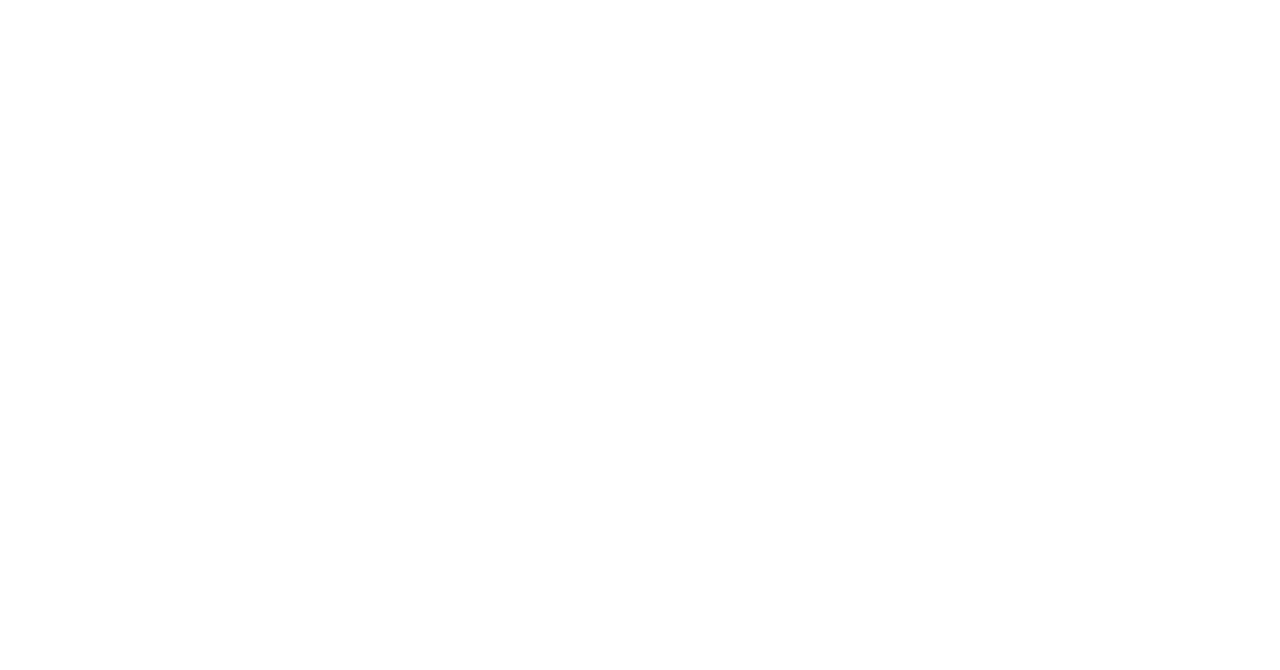
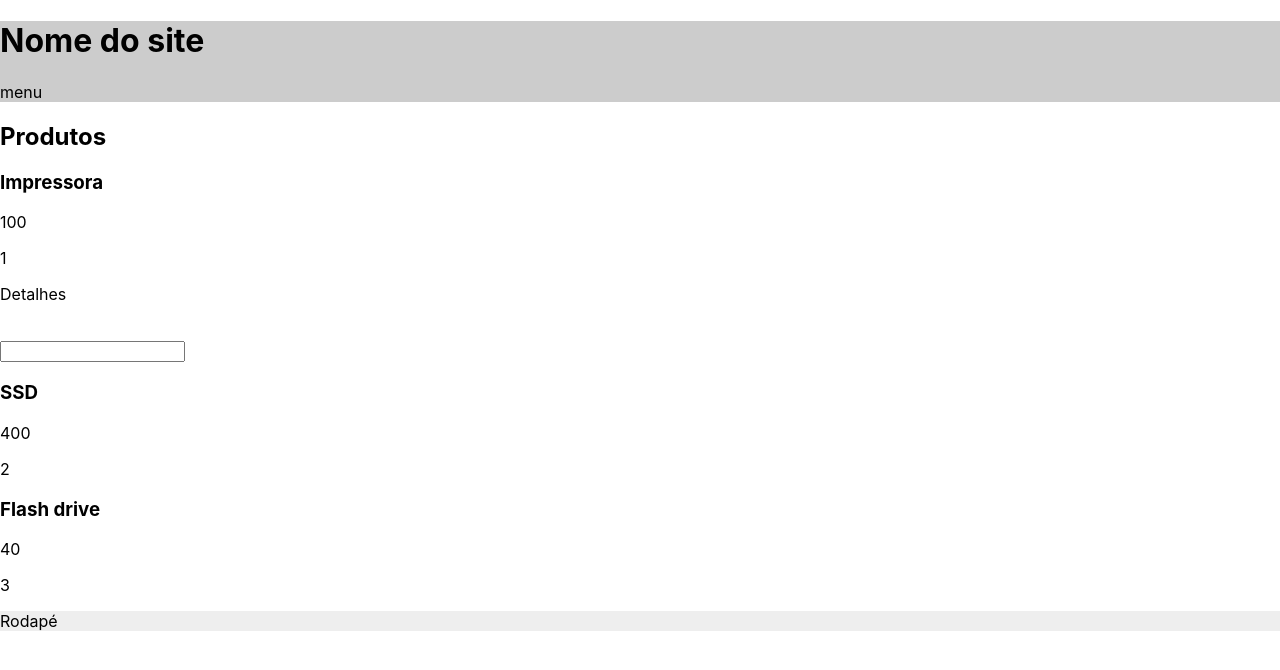
Before and after one commit to eldes/projeto-app, a React (Create React App) app: page /produtos in a window 1280 px wide. Shown: the top 670 px of the page. Built offline with nearby package versions, Linux system fonts and the light colour scheme.

Commit message:
[+] Página Produtos

```diff
--- a/src/App.tsx
+++ b/src/App.tsx
@@ -3,6 +3,7 @@ import './App.css'
 import About from './pages/about'
 import Contato from './pages/contato'
 import Home from './pages/home'
+import Produtos from './pages/produtos'
 
 function App() {
 	return (
@@ -11,6 +12,7 @@ function App() {
 				<Route path="/" exact component={Home} />
 				<Route path="/contato" exact component={Contato} />
 				<Route path="/about" exact component={About} />
+				<Route path="/produtos" exact component={Produtos} />
 			</Switch>
 		</BrowserRouter>
 	)
--- /dev/null
+++ b/src/components/Produto.tsx
@@ -0,0 +1,21 @@
+import { FunctionComponent, ReactNode } from "react"
+
+type Prop = {
+	nome: string
+	preco: number
+	id: number
+	children?: ReactNode
+}
+
+const Produto: FunctionComponent<Prop> = ({nome, preco, id, children}) => {
+	return (
+		<div>
+			<h3>{nome}</h3>
+			<p>{preco}</p>
+			<p>{id}</p>
+			{children}
+		</div>
+	)
+}
+
+export default Produto
--- /dev/null
+++ b/src/pages/produtos.tsx
@@ -0,0 +1,18 @@
+import ExternalPage from "../components/ExternalPage"
+import Produto from "../components/Produto"
+
+const Produtos = () => {
+	return (
+		<ExternalPage title="Produtos">
+			<Produto id={1} nome="Impressora" preco={100}>
+				<p>Detalhes</p>
+				<img />
+				<form ><input /></form>
+			</Produto>
+			<Produto id={2} nome="SSD" preco={400} />
+			<Produto id={3} nome="Flash drive" preco={40} />
+		</ExternalPage>
+	)
+}
+
+export default Produtos
```
